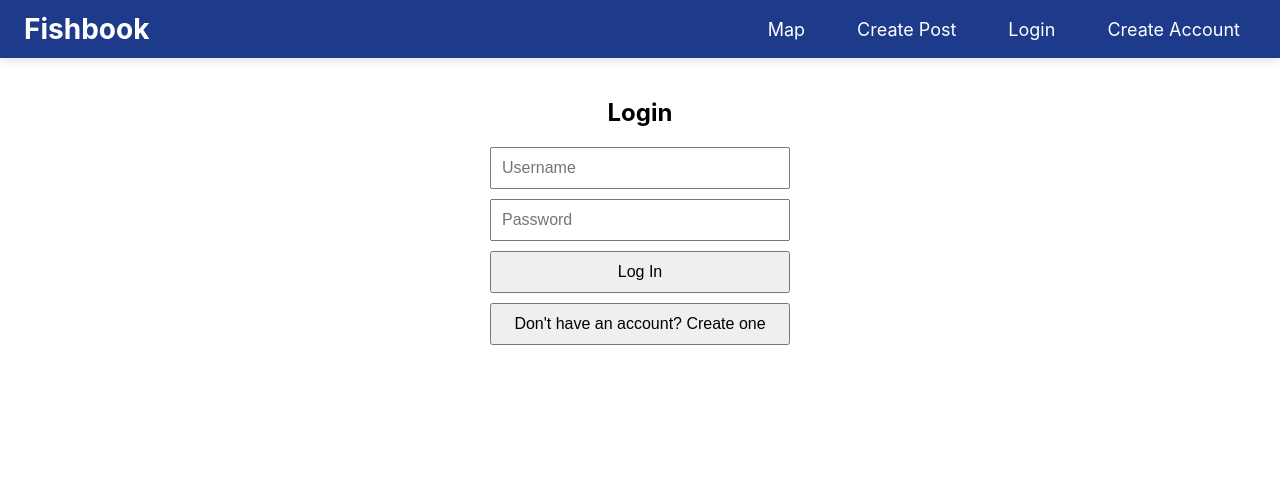
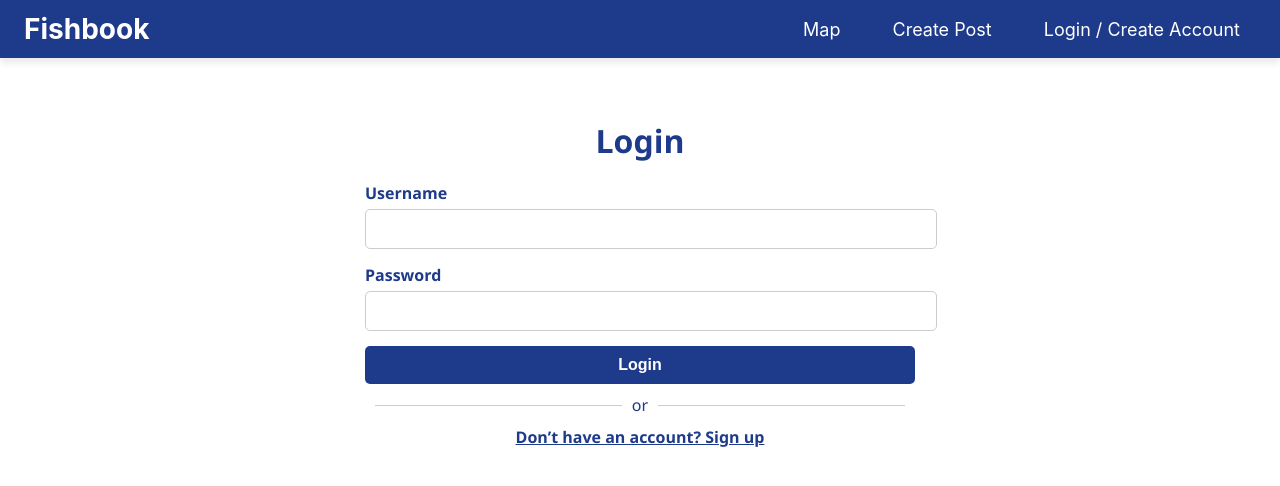
Before and after one commit to SLee413/fishbook, a React (Create React App) app in the folder frontend/: page /login in a window 1280 px wide. Shown: the top 486 px of the page. Built offline with nearby package versions, Linux system fonts and the light colour scheme.

Commit message:
css for login/acc creation

```diff
--- a/frontend/src/components/Header.jsx
+++ b/frontend/src/components/Header.jsx
@@ -22,14 +22,9 @@ const Header = ({ isLoggedIn }) => {
               <Link to="/account" className={styles.navLink}>Account</Link>
             </li>
           ) : (
-            <>
-              <li className={styles.navItem}>
-                <Link to="/login" className={styles.navLink}>Login</Link>
-              </li>
-              <li className={styles.navItem}>
-                <Link to="/create-account" className={styles.navLink}>Create Account</Link>
-              </li>
-            </>
+            <li className={styles.navItem}>
+              <Link to="/login" className={styles.navLink}>Login / Create Account</Link>
+            </li>
           )}
         </ul>
       </nav>
--- a/frontend/src/css/CreateAccountPage.module.css
+++ b/frontend/src/css/CreateAccountPage.module.css
@@ -1,34 +1,222 @@
-.create-account-container {
-    padding: 20px;
+.create-account-page {
+  font-family: 'Segoe UI', Helvetica, Arial, sans-serif;
+  color: #1e3a8a;
   display: flex;
   flex-direction: column;
-    max-width: 300px;
-    margin: 0 auto;
+  align-items: center;
+  background-color: #fff;
+  min-height: 100vh;
+  padding: 20px;
 }
 
-  .create-account-container h2 {
+.create-account-container {
+  max-width: 550px;
+  width: 100%;
+  padding: 20px;
   text-align: center;
+}
+
+.create-account-title {
+  font-size: 2rem;
+  color: #1e3a8a;
   margin-bottom: 20px;
 }
 
-  .create-account-container form {
+.create-account-form {
   display: flex;
   flex-direction: column;
-    gap: 10px;
+  align-items: flex-start;
+  width: 100%;
 }
 
-  .create-account-container input,
-  .create-account-container button {
-    padding: 10px;
-    font-size: 16px;
+.create-account-label {
+  font-size: 1rem;
+  font-weight: bolder;
+  margin-bottom: 5px;
+  color: #1e3a8a;
 }
 
-  .create-account-container button {
+.create-account-input {
+  width: 100%;
+  padding: 10px;
+  margin-bottom: 15px;
+  border: 1px solid #ccc;
+  border-radius: 5px;
+  font-size: 1rem;
+  box-sizing: border-box;
+  height: 40px;
+  outline: none;
+  color: #000000;  /* typed text = black */
+}
+
+.create-account-input:focus {
+  border-color: #1e3a8a;
+}
+
+.password-requirements {
+  font-size: 0.9rem;
+  color: #1e3a8a;
+  margin-top: -10px;
+  margin-bottom: 0px;
+  padding-left: 20px;
+  list-style-position: outside;
+  text-align: left;
+}
+
+.password-requirements li {
+  margin-bottom: 5px;
+  padding-left: 0;
+}
+
+.create-account-options {
+  display: flex;
+  align-items: center;
+}
+
+.contractor-account {
+  font-size: 1rem;
+  font-weight: bolder;
+  margin-left: 5px;
+  color: #1e3a8a;
+}
+
+.create-account-button {
+  background-color: #1e3a8a;
+  color: #ffffff;
+  padding: 10px 0;
+  width: 100%;
+  border: none;
+  border-radius: 5px;
+  font-size: 1rem;
+  font-weight: bold;
+  cursor: pointer;
+  transition: background-color 0.3s;
+  margin-top: 20px;
+}
+
+.create-account-button:hover {
+  background-color: #1e3a8a;
+  color: #ffffff;
+}
+
+.or-divider {
+  width: 100%;
+  margin: 10px 0;
+  font-size: 1rem;
+  color: #1e3a8a;
+  text-align: center;
+  display: flex;
+  align-items: center;
+  justify-content: center;
+  margin-top: 20px;
+}
+
+.or-divider::before,
+.or-divider::after {
+  content: "";
+  flex: 1;
+  height: 1px;
+  background-color: #ccc;
+}
+
+.already-have-account {
+  color: #1e3a8a;
+  text-decoration: underline;
+  font-weight: bolder;
   cursor: pointer;
 }
 
-  .create-account-container .error {
-    color: red;
-    font-size: 14px;
-    text-align: center;
+.contractor-fields {
+  margin-top: 20px;
+  padding: 20px 0;
+  border-top: 1px solid #ccc;
+  width: 100%;
+  text-align: left;
+  color: #1e3a8a;
 }
+
+.contractor-fields textarea {
+  width: 100%;
+  padding: 10px;
+  border: 1px solid #ccc;
+  border-radius: 5px;
+  font-size: 1rem;
+  resize: none;
+  margin-bottom: 15px;
+  box-sizing: border-box;
+  height: 150px;
+  color: #1e3a8a;
+}
+
+.services-grid {
+  margin-top: 20px;
+  width: 100%;
+  text-align: left;
+  padding-bottom: 20px;
+}
+
+.services-grid-container {
+  display: grid;
+  grid-template-columns: repeat(3, 1fr);
+  gap: 10px;
+  margin-top: 20px;
+}
+
+.service-item {
+  display: flex;
+  align-items: center;
+  color: #1e3a8a;
+}
+
+.service-item label {
+  margin-left: 5px;
+  font-size: 0.9rem;
+  color: #1e3a8a;
+}
+
+.address-container {
+  display: grid;
+  grid-template-columns: 1fr 1fr 1fr;
+  gap: 10px;
+  width: 100%;
+  margin-bottom: 5px;
+}
+
+.address-field {
+  display: flex;
+  flex-direction: column;
+}
+
+.create-account-select {
+  width: 100%;
+  padding: 5px 10px;
+  border: 1px solid #ccc;
+  border-radius: 5px;
+  font-size: 1rem;
+  box-sizing: border-box;
+  height: 40px;
+  color: #1e3a8a;
+}
+
+.address-field .create-account-label {
+  text-align: left;
+  color: #1e3a8a;
+}
+
+.insured-checkbox {
+  display: flex;
+  align-items: center;
+  color: #1e3a8a;
+}
+
+.insured-checkbox input {
+  margin-right: 5px;
+}
+
+.char-counter {
+  font-size: 0.9rem;
+  color: #1e3a8a;
+  text-align: right;
+  margin-top: -10px;
+  margin-bottom: -30px;
+}
--- a/frontend/src/css/Login.css
+++ b/frontend/src/css/Login.css
@@ -1,34 +1,128 @@
-.login-container {
-    padding: 20px;
+.login-page {
+  font-family: 'Segoe UI', Helvetica, Arial, sans-serif;
+  color: #1e3a8a;
   display: flex;
   flex-direction: column;
-    max-width: 300px;
-    margin: 0 auto;
+  align-items: center;
+  background-color: #fff;
+  min-height: 100vh;
+  padding: 20px;
 }
 
-  .login-container h2 {
+.login-container {
+  max-width: 550px;
+  width: 100%;
+  padding: 20px;
   text-align: center;
+}
+
+.login-title {
+  font-size: 2rem;
+  color: #1e3a8a;
   margin-bottom: 20px;
 }
 
-  .login-container form {
+.login-form {
   display: flex;
   flex-direction: column;
-    gap: 10px;
+  align-items: flex-start;
 }
 
-  .login-container input,
-  .login-container button {
-    padding: 10px;
-    font-size: 16px;
+.login-label {
+  font-size: 1rem;
+  font-weight: bolder;
+  margin-bottom: 5px;
+  color: #1e3a8a;
 }
 
-  .login-container button {
-    cursor: pointer;
+.login-input {
+  width: 100%;
+  padding: 10px;
+  margin-bottom: 15px;
+  border: 1px solid #ccc;
+  border-radius: 5px;
+  outline: none;
+  font-size: 1rem;        /* same size as Create Account */
+  color: #000000;         /* user input = black */
 }
 
-  .login-container .error {
-    color: red;
-    font-size: 14px;
+.login-input:focus {
+  border-color: #1e3a8a;
+}
+
+.login-options {
+  display: flex;
+  justify-content: space-between;
+  align-items: center;
+  width: 100%;
+  margin-bottom: 20px;
+}
+
+.remember-me {
+  font-size: 1rem;
+  font-weight: bolder;
+  color: #1e3a8a;
+}
+
+.create-account-button {
+  background-color: #1e3a8a;
+  color: #ffffff;
+  padding: 10px 0;
+  width: 100%;
+  border: none;
+  border-radius: 5px;
+  font-size: 1rem;
+  font-weight: bold;
+  cursor: pointer;
+  transition: background-color 0.3s;
+  margin-top: 10px;
+}
+
+.create-account-button:hover {
+  background-color: #1e3a8a;
+  color: #ffffff;
+}
+
+.or-divider {
+  width: 100%;
+  margin: 10px 0;
+  font-size: 1rem;
+  color: #1e3a8a;
   text-align: center;
+  display: flex;
+  align-items: center;
+  justify-content: center;
 }
+
+.or-divider::before,
+.or-divider::after {
+  content: "";
+  flex: 1;
+  height: 1px;
+  background-color: #ccc;
+  margin: 0 10px;
+}
+
+.forgot-password {
+  color: #1e3a8a;
+  text-decoration: underline;
+  cursor: pointer;
+  font-weight: bolder;
+}
+
+.login-button {
+  background-color: #1e3a8a;
+  color: #fff;
+  padding: 10px 0;
+  width: 100%;
+  border: none;
+  border-radius: 5px;
+  font-size: 1rem;
+  font-weight: bold;
+  cursor: pointer;
+  transition: background-color 0.3s;
+}
+
+.login-button:hover {
+  background-color: #1e3a8a;
+}
--- a/frontend/src/pages/CreateAccountPage.jsx
+++ b/frontend/src/pages/CreateAccountPage.jsx
@@ -1,6 +1,6 @@
 import React, { useState } from 'react';
 import { useNavigate } from 'react-router-dom';
-import '../css/CreateAccountPage.module.css';
+import styles from '../css/CreateAccountPage.module.css';
 
 const CreateAccountPage = ({ onLogin }) => {
   const [firstName, setFirstName] = useState('');
@@ -42,45 +42,36 @@ const CreateAccountPage = ({ onLogin }) => {
   };
 
   return (
-    <main className="create-account-container">
-      <h2>Create Account</h2>
-      <form onSubmit={handleSubmit}>
-        <input
-          type="text"
-          placeholder="First Name"
-          value={firstName}
-          onChange={(e) => setFirstName(e.target.value)}
-        />
-        <input
-          type="text"
-          placeholder="Last Name"
-          value={lastName}
-          onChange={(e) => setLastName(e.target.value)}
-        />
-        <input
-          type="text"
-          placeholder="Username"
-          value={username}
-          onChange={(e) => setUsername(e.target.value)}
-        />
-        <input
-          type="email"
-          placeholder="Email"
-          value={email}
-          onChange={(e) => setEmail(e.target.value)}
-        />
-        <input
-          type="password"
-          placeholder="Password"
-          value={password}
-          onChange={(e) => setPassword(e.target.value)}
-        />
-        <button type="submit">Create Account</button>
-        {error && <p className="error">{error}</p>}
-        <button type="button" onClick={() => navigate('/login')}>
+    <main className={styles["create-account-page"]}>
+      <div className={styles["create-account-container"]}>
+        <h1 className={styles["create-account-title"]}>Create Account</h1>
+        <form className={styles["create-account-form"]} onSubmit={handleSubmit}>
+          <label className={styles["create-account-label"]}>First Name</label>
+          <input className={styles["create-account-input"]} value={firstName} onChange={(e) => setFirstName(e.target.value)} />
+
+          <label className={styles["create-account-label"]}>Last Name</label>
+          <input className={styles["create-account-input"]} value={lastName} onChange={(e) => setLastName(e.target.value)} />
+
+          <label className={styles["create-account-label"]}>Username</label>
+          <input className={styles["create-account-input"]} value={username} onChange={(e) => setUsername(e.target.value)} />
+
+          <label className={styles["create-account-label"]}>Email</label>
+          <input className={styles["create-account-input"]} type="email" value={email} onChange={(e) => setEmail(e.target.value)} />
+
+          <label className={styles["create-account-label"]}>Password</label>
+          <input className={styles["create-account-input"]} type="password" value={password} onChange={(e) => setPassword(e.target.value)} />
+
+          {error && <p style={{ color: 'red' }}>{error}</p>}
+
+          <button className={styles["create-account-button"]} type="submit">Create Account</button>
+        </form>
+
+        <div className={styles["or-divider"]}>or</div>
+
+        <div className={styles["already-have-account"]} onClick={() => navigate('/login')}>
           Already have an account? Log in
-        </button>
-      </form>
+        </div>
+      </div>
     </main>
   );
 };
--- a/frontend/src/pages/LoginPage.jsx
+++ b/frontend/src/pages/LoginPage.jsx
@@ -33,27 +33,42 @@ const LoginPage = ({ onLogin }) => {
   };
 
   return (
-    <main className="login-container">
-      <h2>Login</h2>
-      <form onSubmit={handleSubmit}>
+    <main className="login-page">
+      <div className="login-container">
+        <h1 className="login-title">Login</h1>
+        <form className="login-form" onSubmit={handleSubmit}>
+          <label className="login-label">Username</label>
           <input
+            className="login-input"
             type="text"
-          placeholder="Username"
             value={username}
             onChange={(e) => setUsername(e.target.value)}
           />
+
+          <label className="login-label">Password</label>
           <input
+            className="login-input"
             type="password"
-          placeholder="Password"
             value={password}
             onChange={(e) => setPassword(e.target.value)}
           />
-        <button type="submit">Log In</button>
-        {error && <p className="error">{error}</p>}
-        <button type="button" onClick={() => navigate('/create-account')}>
-          Don't have an account? Create one
+
+          {error && <p style={{ color: 'red' }}>{error}</p>}
+
+          <button className="login-button" type="submit">
+            Login
           </button>
         </form>
+
+        <div className="or-divider">or</div>
+
+        <div
+          className="forgot-password"
+          onClick={() => navigate('/create-account')}
+        >
+          Don’t have an account? Sign up
+        </div>
+      </div>
     </main>
   );
 };
```
Lines whose indentation alone changed are shown as unchanged.
